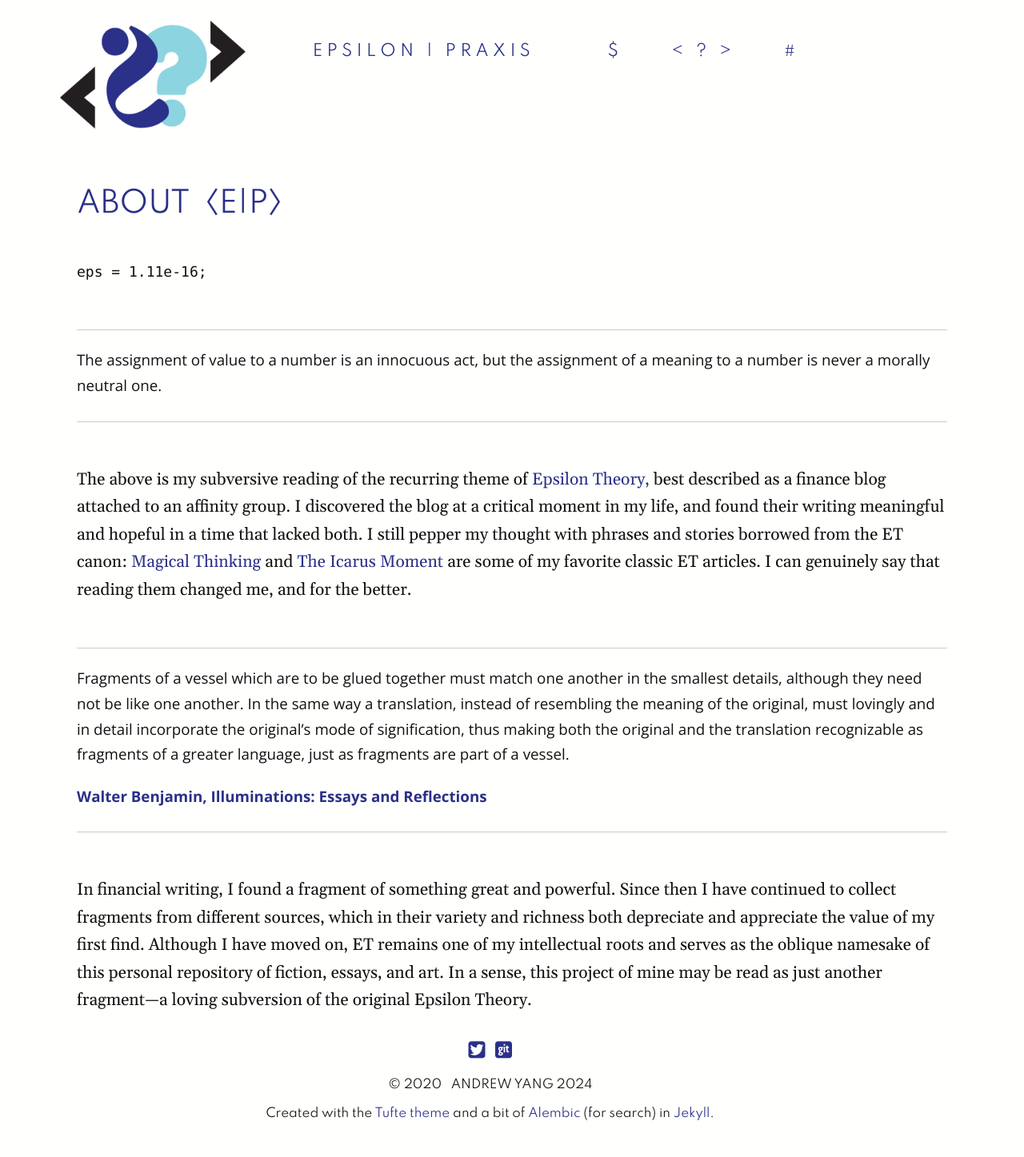
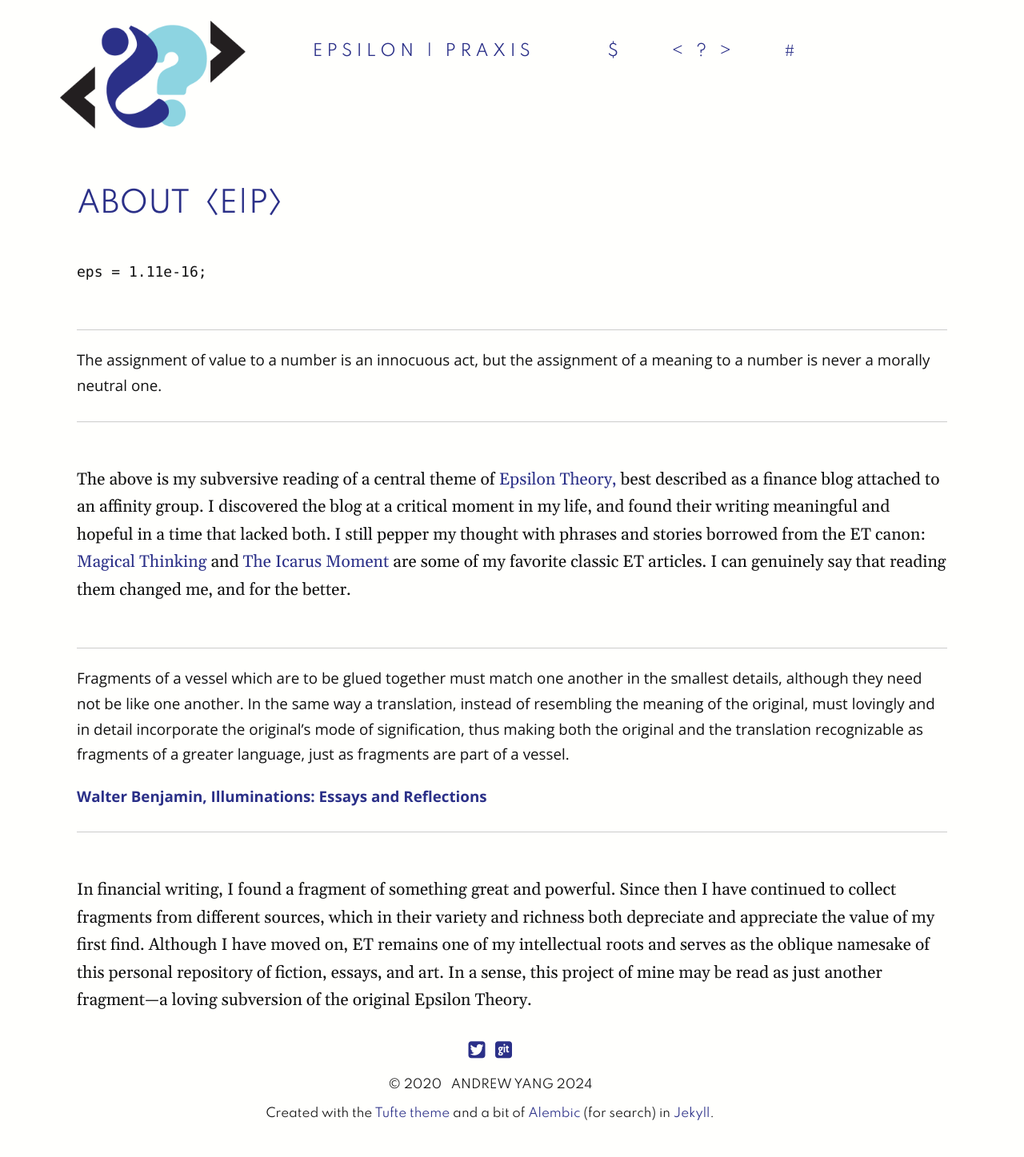
Before and after one commit to AndrewYang2024/AndrewYang2024.github.io, a Jekyll site: the page built from about/index.md, in a window 1280 px wide. Shown: the whole page at 80% size. Built offline with Jekyll 4.4.1, drawn with Linux system fonts in a browser that asks for light colours; nearby versions of some CDN libraries.

Commit message:
Update index.md

```diff
--- a/about/index.md
+++ b/about/index.md
@@ -9,7 +9,7 @@ picid: "001"
 
 > The assignment of value to a number is an innocuous act, but the assignment of a meaning to a number is never a morally neutral one.
 
-The above is my subversive reading of the recurring theme of [Epsilon Theory,](https://www.epsilontheory.com) best described as a finance blog attached to an affinity group. I discovered the blog at a critical moment in my life, and found their writing meaningful and hopeful in a time that lacked both. I still pepper my thought with phrases and stories borrowed from the ET canon: [Magical Thinking](https://www.epsilontheory.com/magical-thinking/) and [The Icarus Moment](https://www.epsilontheory.com/the-icarus-moment/) are some of my favorite classic ET articles. I can genuinely say that reading them changed me, and for the better.
+The above is my subversive reading of a central theme of [Epsilon Theory,](https://www.epsilontheory.com) best described as a finance blog attached to an affinity group. I discovered the blog at a critical moment in my life, and found their writing meaningful and hopeful in a time that lacked both. I still pepper my thought with phrases and stories borrowed from the ET canon: [Magical Thinking](https://www.epsilontheory.com/magical-thinking/) and [The Icarus Moment](https://www.epsilontheory.com/the-icarus-moment/) are some of my favorite classic ET articles. I can genuinely say that reading them changed me, and for the better.
 
 > Fragments of a vessel which are to be glued together must match one another in the smallest details, although they need not be like one another. In the same way a translation, instead of resembling the meaning of the original, must lovingly and in detail incorporate the original's mode of signification, thus making both the original and the translation recognizable as fragments of a greater language, just as fragments are part of a vessel.
 >
```
